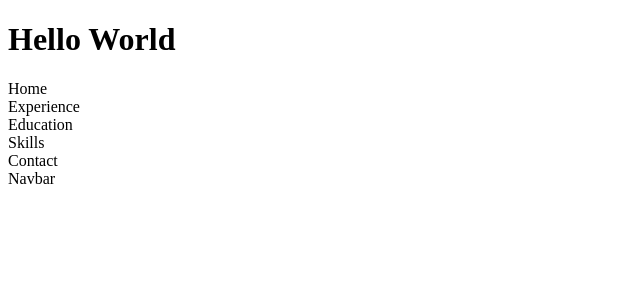
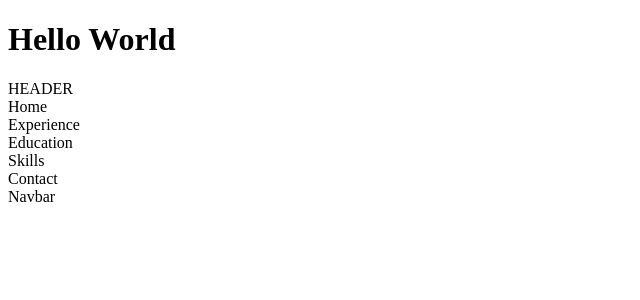
Before and after one commit to Sairazulfiqar/my-portfolio, a React (Create React App) app: page / in a window 1280 px wide. Shown: the top 300 px of the page, without its empty margins (0-640 px from the left). Built offline with nearby package versions, Linux system fonts and the light colour scheme.

Commit message:
portfolio

```diff
--- a/postcss.config.js
+++ /dev/null
@@ -1,6 +0,0 @@
-module.exports = {
-  plugins: {
-    tailwindcss: {},
-    autoprefixer: {},
-  },
-}
--- a/src/App.js
+++ b/src/App.js
@@ -1,11 +1,11 @@
 import React from 'react';
+import Header from "./components/Header";
 import Home from "./components/Home";
 import Experience from "./components/Experience";
 import Education from "./components/Education";
 import Skills from "./components/Skills";
 import Contact from "./components/Contact";
 import Navbar from "./components/Navbar";
-
 
 // Components
 
@@ -14,6 +14,7 @@ function App() {
     <div>
       <header />
       <h1>Hello World</h1>
+      <Header />
       <Home/>
       <Experience/>
       <Education/>
--- a/src/components/header.js
+++ b/src/components/header.js
@@ -0,0 +1,12 @@
+import React from 'react';
+
+export const Header = () => {
+    return (
+        <div>
+            HEADER
+
+        </div>
+    )
+}
+
+export default Header;
--- a/src/index.css
+++ /dev/null
@@ -1,3 +0,0 @@
-/* @tailwind base;
-@tailwind components;
-@tailwind utilities; */
```
Also changed, not shown: package.json (+7 -5 lines), tailwind.config.js (deleted, +0 -9 lines), 2 other files (tests, documents, lock files or other folders).
